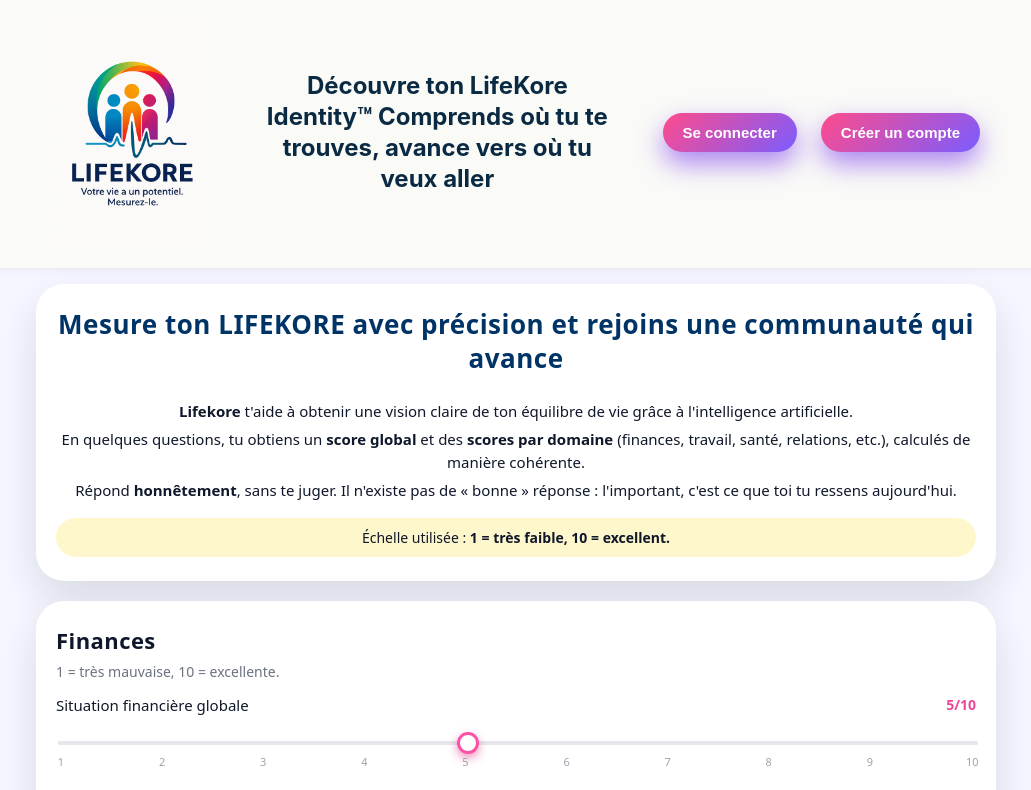
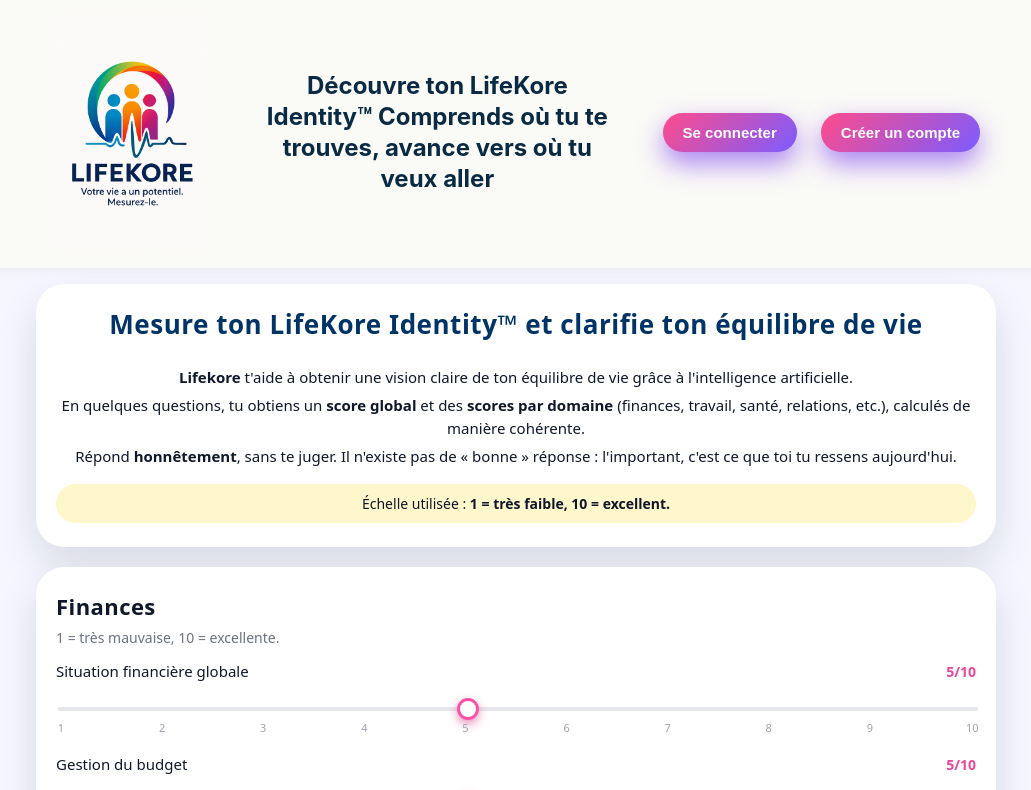
Before and after one commit to Brax971/Lifescore, a Next.js app: page / in a window 1280 px wide. Shown: the top 790 px of the page, without its empty margins (124-1155 px from the left). Built offline with nearby package versions, Linux system fonts and the light colour scheme.

Commit message:
Update page.js

```diff
--- a/app/page.js
+++ b/app/page.js
@@ -238,7 +238,7 @@
         <section id="lk-home" className="lk-section">
           <div className="lk-card lk-card-main lk-card-intro">
             <h1 className="lk-hero-title">
-  Mesure ton LIFEKORE avec précision et rejoins une communauté qui avance
+  Mesure ton LifeKore Identity™ et clarifie ton équilibre de vie
 </h1>
             <p>
               <strong>Lifekore</strong> t&apos;aide à obtenir une vision claire
```
